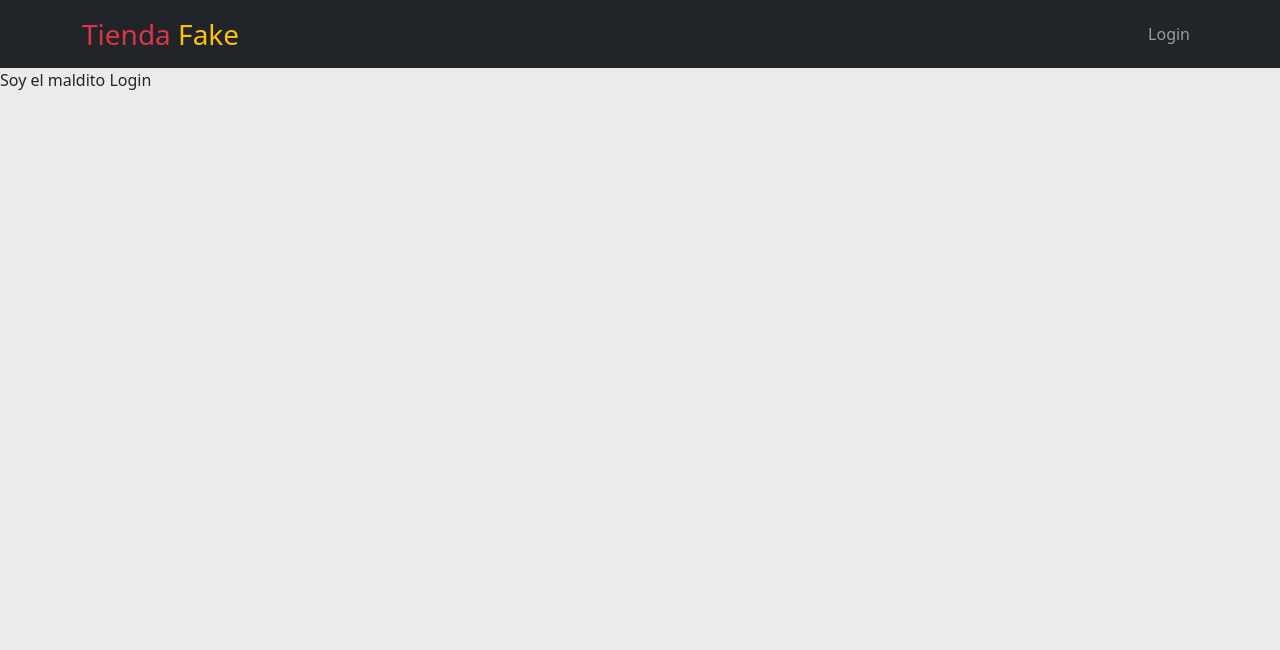
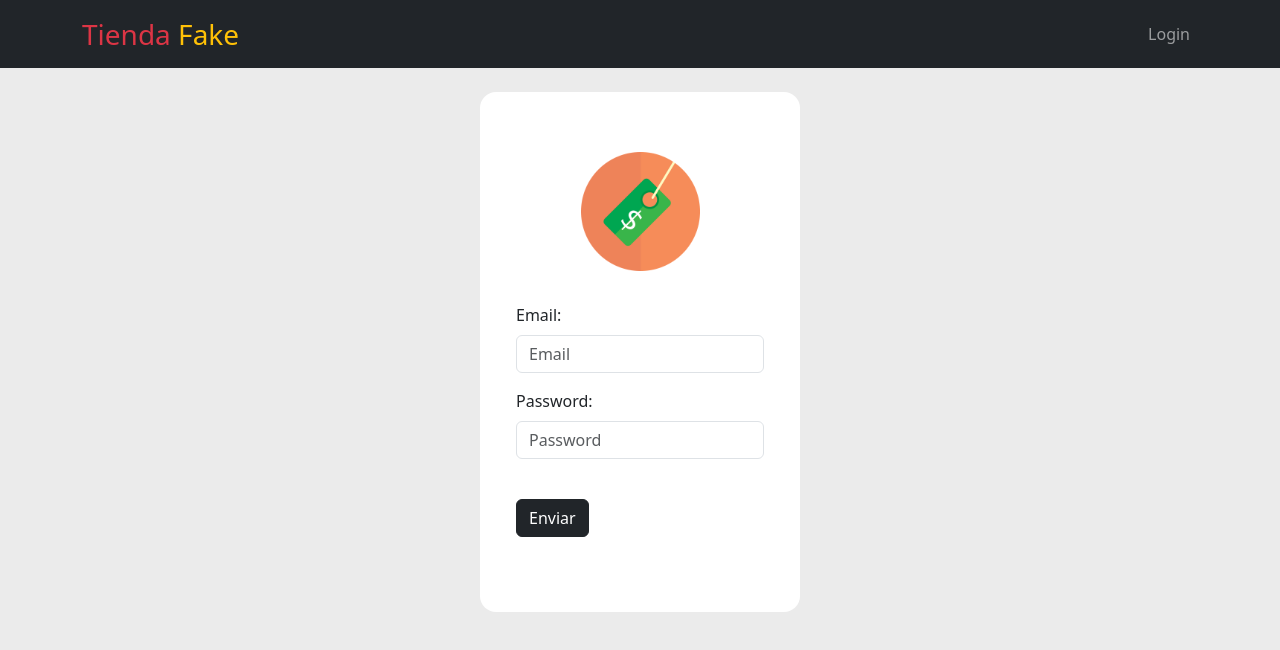
Before and after one commit to fabiCoseglia/tiendaFake, a React (Vite) app: page /login in a window 1280 px wide. Shown: the top 650 px of the page. Built offline with nearby package versions, Linux system fonts and the light colour scheme.

Commit message:
add maquetado login

```diff
--- a/src/pages/Login.jsx
+++ b/src/pages/Login.jsx
@@ -1,6 +1,32 @@
+import { Form, Image } from 'react-bootstrap';
+import login from '../assets/login.png'
+import { Link } from 'react-router-dom';
+
 
 export const Login = () => {
   return (
-    <div>Soy el maldito Login</div>
-  )
+    <div
+      className="container d-flex flex-column justify-content-center align-items-center mt-4 shadow-md"
+      style={{backgroundColor:'white',width:'40vh' ,borderRadius:'1rem',height:'65vh' }}
+    >
+      <Image src={login} width={"135rem"} className='p-2'/>
+      <Form className="m-4">
+        <Form.Group className="mb-3" controlId="formGroupEmail">
+          <Form.Label>Email:</Form.Label>
+          <Form.Control type="text" placeholder="Email" name="email" />
+        </Form.Group>
+        <Form.Group className="mb-3" controlId="formGroupPassword">
+          <Form.Label>Password:</Form.Label>
+          <Form.Control
+            type="password"
+            placeholder="Password"
+            name="password"
+          />
+        </Form.Group>
+        <Link className='btn btn-dark mt-4' type="submit" variant="dark">
+          Enviar
+        </Link>
+      </Form>
+    </div>
+  );
 }
```
Also changed, not shown: src/assets/login.png (added).
